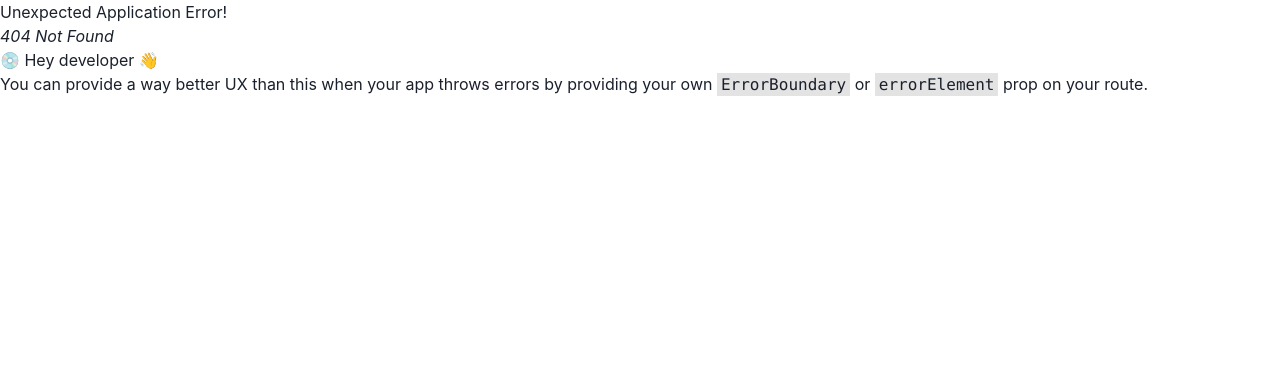
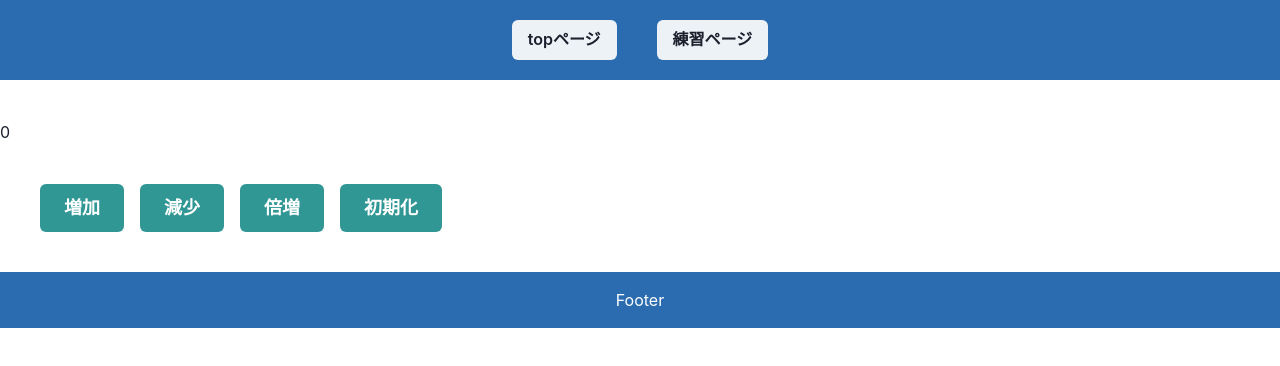
Before and after one commit to sakana-san/react-sample-benkyou, a React (Create React App) app: page /Counter in a window 1280 px wide. Before the commit this address had no page. Shown: the top 366 px of the page. Built offline with nearby package versions, Linux system fonts and the light colour scheme; the HTML template or start-up script is replaced by a standard one.

Commit message:
CounterPropsの型を作ったので、index.tsxの部品にinitValを追加

```diff
--- /dev/null
+++ b/src/components/Counter.tsx
@@ -0,0 +1,30 @@
+import React, {useState} from "react"
+import { Stack, Button, ButtonGroup, Box, SimpleGrid } from "@chakra-ui/react"
+
+type CounterProps = {
+  initVal: number
+}
+
+export const Counter = (props: CounterProps) => {
+  const {initVal} = props
+  const [getCount, setCount] = useState(initVal)
+  return (
+    <>
+    <p>{getCount }</p>
+     <Stack spacing={4} direction='row' align='center' padding="10">
+      <Button colorScheme='teal' size='lg' onClick={() => {setCount((c: any) => c + 1) }}>
+        増加
+      </Button>
+      <Button colorScheme='teal' size='lg'>
+        減少
+      </Button>
+      <Button colorScheme='teal' size='lg'>
+        倍増
+      </Button>
+      <Button colorScheme='teal' size='lg'>
+        初期化
+      </Button>
+    </Stack>
+    </>
+  )
+}
--- a/src/components/Practice.tsx
+++ b/src/components/Practice.tsx
@@ -9,14 +9,14 @@ export const Practice = () => {
       <Tabs variant='soft-rounded' colorScheme='green'>
         <TabList>
           <Tab>練習1</Tab>
-          <Tab>Tab 2</Tab>
+          <Tab>練習2</Tab>
         </TabList>
         <TabPanels>
           <TabPanel>
             <Button ml="10"><Link to='/Radio'>ラジオページ</Link></Button>
           </TabPanel>
           <TabPanel>
-            <p>two!</p>
+            <Button ml="10"><Link to='/Counter'>useStateとuseReducer</Link></Button>
           </TabPanel>
         </TabPanels>
       </Tabs>
--- a/src/index.tsx
+++ b/src/index.tsx
@@ -7,6 +7,7 @@ import App from './App';
 import {Layout} from './Layout';
 import {Practice} from './components/Practice';
 import { Radio } from './components/Radio';
+import { Counter } from './components/Counter';
 
 
 const router = createBrowserRouter([
@@ -16,6 +17,7 @@ const router = createBrowserRouter([
       {index: true, element: <App />},
       {path: "Practice", element: <Practice /> },
       {path: "Radio", element: <Radio /> },
+      {path: "Counter", element: <Counter initVal={0} /> },
     ]
   }
 ])
```
